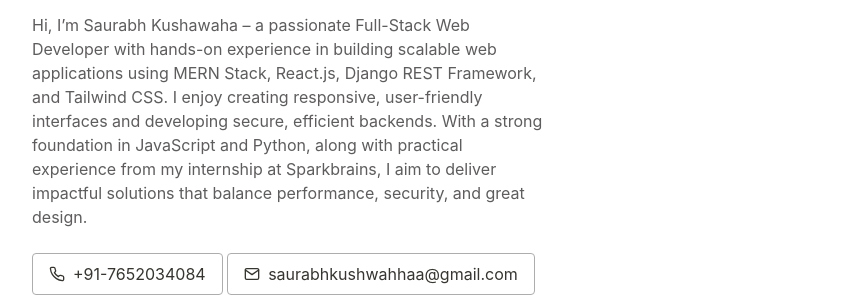
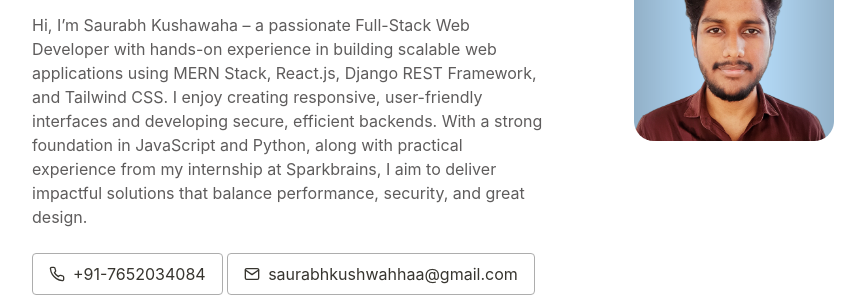
Before and after one commit to saurabhkushwahha/Portfolio, a plain HTML site: page index.html in a window 1280 px wide. Shown: the part 131-432 px from the top of the page, without its empty margins (207-1072 px from the left). Drawn offline with Linux system fonts and the light colour scheme; the site is published under a folder, as on GitHub Pages, so addresses that start at the root find nothing.

Commit message:
add changes index.html

```diff
--- a/index.html
+++ b/index.html
@@ -422,7 +422,7 @@ With a strong foundation in JavaScript and Python, along with practical experien
 
 
             <div class="intro-image">
-                <img src="/assets/saurabh.png" alt="Saurabh Photo">
+                <img src="./assets/saurabh.png" alt="Saurabh Photo">
             </div>
         </div>
 
```
